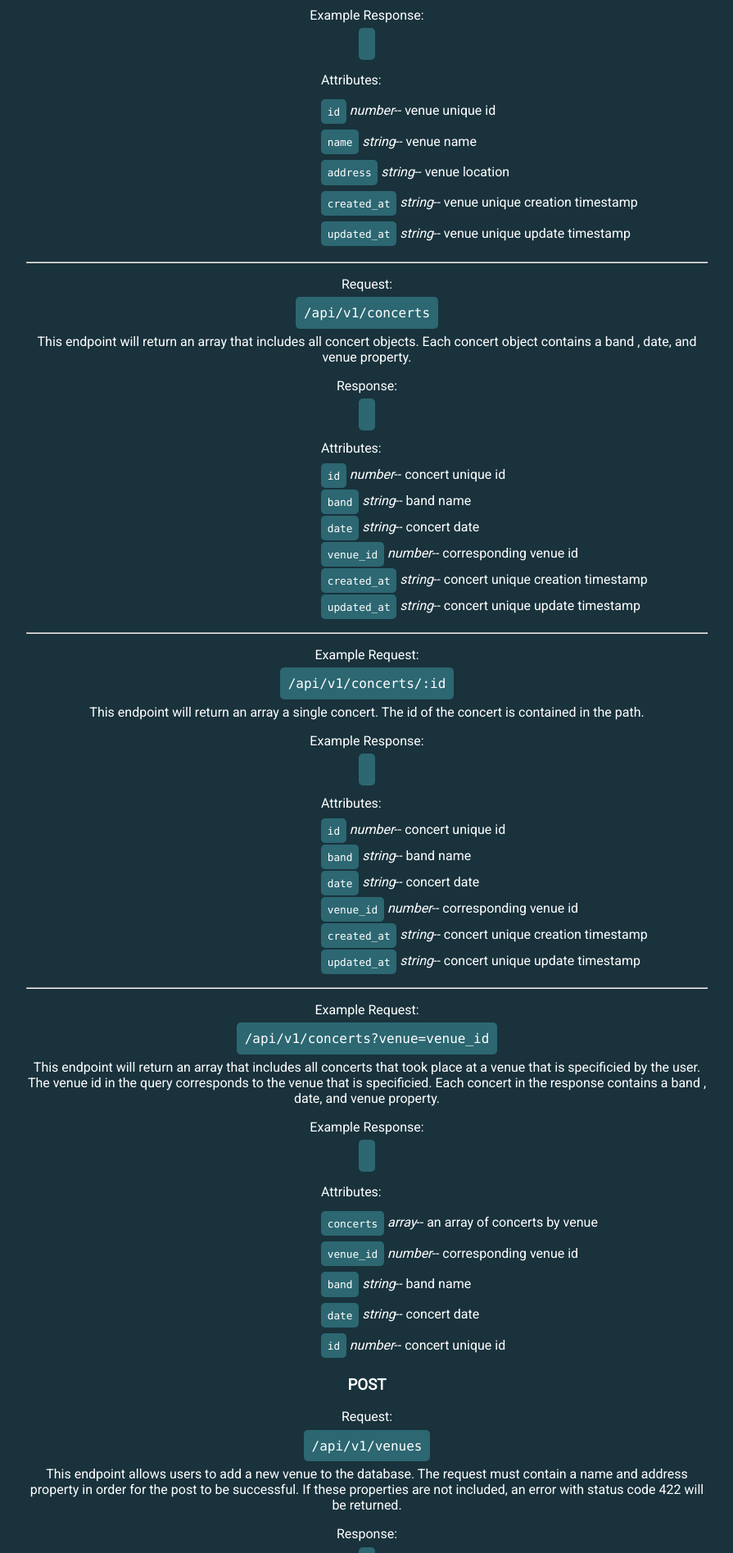
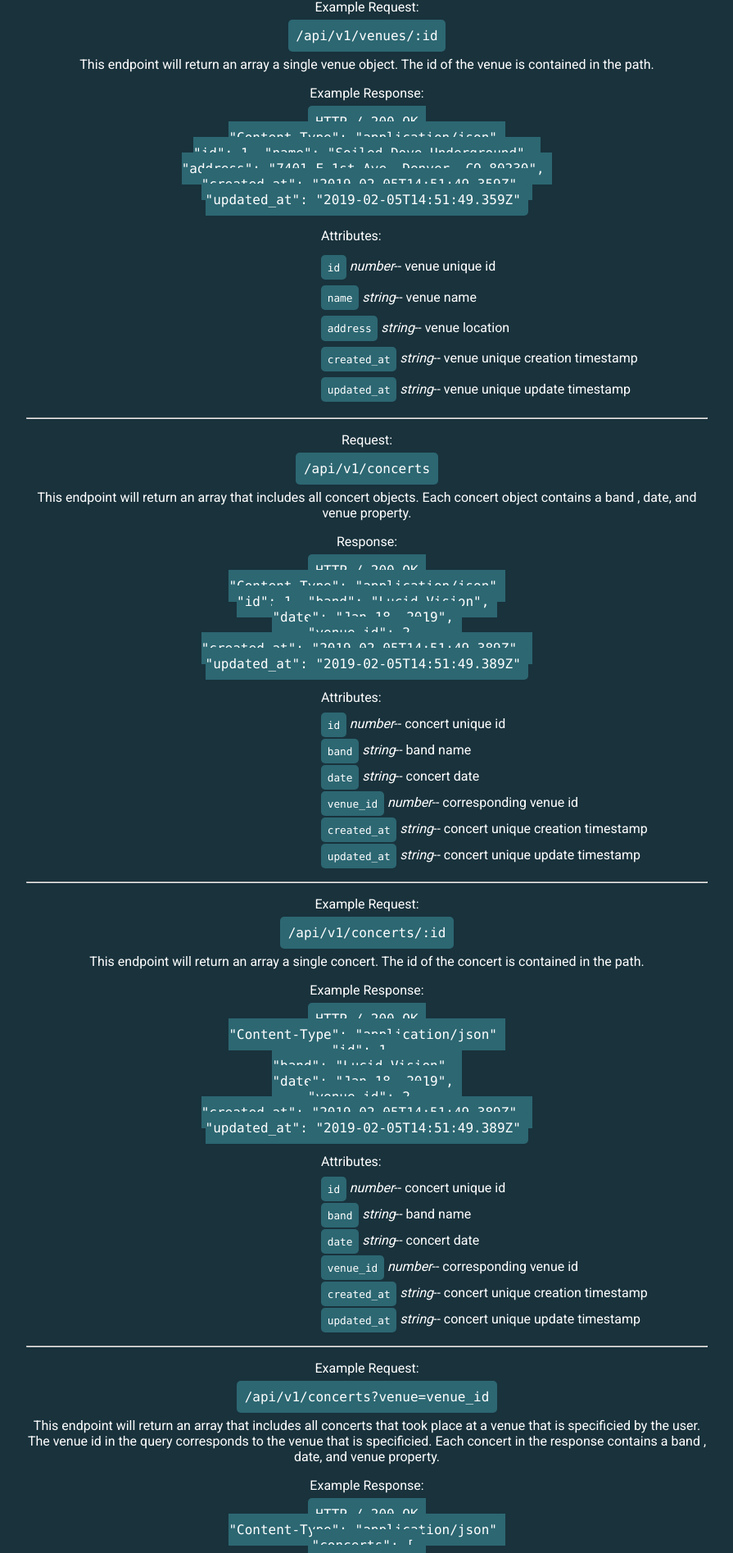
Before and after one commit to TMcMeans/byob-frontend, a React (Create React App) app: page / in a window 1280 px wide. Shown: the part 1452-3346 px from the top of the page at 82% size, without its empty margins (192-1087 px from the left). Built offline with nearby package versions, Linux system fonts and the light colour scheme; no server answers.

Commit message:
Add example responses

```diff
--- a/src/Documentation.js
+++ b/src/Documentation.js
@@ -1,6 +1,6 @@
 import React, { Component } from 'react';
 import './Documentation.css';
-import * as apiCalls from './helper/apiCalls';
+// import * as apiCalls from './helper/apiCalls';
 
 class Documentation extends Component {
   constructor() {
@@ -10,7 +10,7 @@ class Documentation extends Component {
       sampleConcerts: [],
       sampleOneVenue: [],
       sampleOneConcert: [],
-      sampleConcertsByVenue: [],
+      sampleConcertsByVenue: {},
       samplePostVenue: {},
       samplePostConcert: {},
       sampleUpdateVenue: {},
@@ -20,33 +20,33 @@ class Documentation extends Component {
     }
   }
 
-  componentDidMount = async () => {
-    const allVenues = await apiCalls.fetchAllVenues();
-    const allConcerts = await apiCalls.fetchAllConcerts();
-    const venueById = await apiCalls.fetchVenue(1);
-    const concertById = await apiCalls.fetchConcert(1);
-    const concertsByVenue = await apiCalls.fetchConcertsByVenue(1);
-    const postedVenue = await apiCalls.postVenue({ name: 'Baller Venue', address: '321 Fake St.' });
-    const postedConcert = await apiCalls.postConcert({ band: 'Nonos', date: 'Jan. 19, 1999', venue_id: 1 });
-    const updatedVenue = await apiCalls.updateVenue({ name: 'Dunghole', address: '123 Dump St.', id: 1 });
-    const updatedConcert = await apiCalls.updateConcert({ band: 'Nononos', date: 'Jan. 20, 1999', venue_id: 1 });
-    const deletedVenue = await apiCalls.deleteVenue(1);
-    const deletedConcert = await apiCalls.deleteConcert(1);
+  // componentDidMount = async () => {
+  //   const allVenues = await apiCalls.fetchAllVenues();
+  //   const allConcerts = await apiCalls.fetchAllConcerts();
+  //   const venueById = await apiCalls.fetchVenue(1);
+  //   const concertById = await apiCalls.fetchConcert(1);
+  //   const concertsByVenue = await apiCalls.fetchConcertsByVenue(1);
+  //   const postedVenue = await apiCalls.postVenue({ name: 'Baller Venue', address: '321 Fake St.' });
+  //   const postedConcert = await apiCalls.postConcert({ band: 'Nonos', date: 'Jan. 19, 1999' }, 1);
+  //   const updatedVenue = await apiCalls.updateVenue({ name: 'The Dive', address: '123 Dive St.', id: 1 });
+  //   const updatedConcert = await apiCalls.updateConcert({ band: 'Nononos', date: 'Jan. 20, 1999', venue_id: 1, id: 1 });
+  //   const deletedVenue = await apiCalls.deleteVenue(1);
+  //   const deletedConcert = await apiCalls.deleteConcert(1);
 
-    this.setState({
-      sampleVenues: allVenues,
-      sampleConcerts: allConcerts,
-      sampleOneVenue: venueById,
-      sampleOneConcert: concertById,
-      sampleConcertsByVenue: concertsByVenue,
-      samplePostVenue: postedVenue,
-      samplePostConcert: postedConcert,
-      sampleUpdateVenue: updatedVenue,
-      sampleUpdateConcert: updatedConcert,
-      sampleDeleteVenue: deletedVenue,
-      sampleDeleteConcert: deletedConcert
-    })
-  }
+  //   this.setState({
+  //     sampleVenues: allVenues,
+  //     sampleConcerts: allConcerts,
+  //     sampleOneVenue: venueById,
+  //     sampleOneConcert: concertById,
+  //     sampleConcertsByVenue: concertsByVenue,
+  //     samplePostVenue: postedVenue,
+  //     samplePostConcert: postedConcert,
+  //     sampleUpdateVenue: updatedVenue,
+  //     sampleUpdateConcert: updatedConcert,
+  //     sampleDeleteVenue: deletedVenue,
+  //     sampleDeleteConcert: deletedConcert
+  //   })
+  // }
 
   render() {
     return (
@@ -55,7 +55,6 @@ class Documentation extends Component {
         <p>
           This API contains information on 26 concert venues in Denver, Colorado, and 136 concerts that occured at these venues. Each venue entry contains an address and venue name, while each concert entry contains a date, name of band that performed, and the venue where the concert took place. The information was gathered using a web scraper on data from <a href="https://www.concertarchives.org/locations/denver-co">concert archives</a>, while addresses of venues were added manually.</p>
         <h2>Base URL</h2>
-        {/* Display example of base URL */}
         <p>The Base URL is the root URL for all of the API. If you ever make a request to the Concerts API and get back a 404 NOT FOUND response then double check the base URL first. The base URL is displayed below:</p>
         <pre><code>https://byob-concerts.herokuapp.com</code></pre>
         <p>The documentation below assumes you are prepending the Base URL to the endpoints in order to make requests.</p>
@@ -70,7 +69,15 @@ class Documentation extends Component {
           <pre><code>/api/v1/venues</code></pre>
           <p>This endpoint will return an array of all venue objects.</p>
           <p>Response:</p>
-          <pre><code>{/* SAMPLE RESPONSE */}</code></pre>
+          <pre><code>
+          HTTP / 200 OK <br />
+          "Content-Type": "application/json" <br />
+          "id": 1,
+          "name": "Soiled Dove Underground", <br />
+          "address": "7401 E 1st Ave, Denver, CO 80230", <br />
+          "created_at": "2019-02-05T14:51:49.359Z", <br />
+          "updated_at": "2019-02-05T14:51:49.359Z"
+          </code></pre>
           <ul>Attributes:
             <li><code className="list-code">id</code> <em>number</em>-- venue unique id</li>
             <li><code className="list-code">name</code> <em>string</em>-- venue name</li>
@@ -84,7 +91,15 @@ class Documentation extends Component {
           <pre><code>/api/v1/venues/:id</code></pre>
           <p>This endpoint will return an array a single venue object. The id of the venue is contained in the path.</p>
           <p>Example Response:</p>
-          <pre><code>{/* SAMPLE RESPONSE */}</code></pre>
+          <pre><code>
+          HTTP / 200 OK <br />
+          "Content-Type": "application/json" <br />
+          "id": 1,
+          "name": "Soiled Dove Underground", <br />
+          "address": "7401 E 1st Ave, Denver, CO 80230", <br />
+          "created_at": "2019-02-05T14:51:49.359Z", <br />
+          "updated_at": "2019-02-05T14:51:49.359Z"
+          </code></pre>
           <ul>Attributes:
             <li><code className="list-code">id</code> <em>number</em>-- venue unique id</li>
             <li><code className="list-code">name</code> <em>string</em>-- venue name</li>
@@ -98,7 +113,16 @@ class Documentation extends Component {
           <pre><code>/api/v1/concerts</code></pre>
           <p>This endpoint will return an array that includes all concert objects. Each concert object contains a band , date, and venue property.</p>
           <p>Response:</p>
-          <pre><code>{/* SAMPLE RESPONSE */}</code></pre>
+          <pre><code>
+          HTTP / 200 OK <br />
+          "Content-Type": "application/json" <br />
+          "id": 1,
+          "band": "Lucid Vision", <br />
+          "date": "Jan 18, 2019", <br />
+          "venue_id": 2, <br />
+          "created_at": "2019-02-05T14:51:49.389Z", <br />
+          "updated_at": "2019-02-05T14:51:49.389Z"
+          </code></pre>
           <ul>Attributes:
             <li><code className="list-code">id</code> <em>number</em>-- concert unique id</li>
             <li><code className="list-code">band</code> <em>string</em>-- band name</li>
@@ -113,7 +137,16 @@ class Documentation extends Component {
           <pre><code>/api/v1/concerts/:id</code></pre>
           <p>This endpoint will return an array a single concert. The id of the concert is contained in the path.</p>
           <p>Example Response:</p>
-          <pre><code>{/* SAMPLE RESPONSE */}</code></pre>
+          <pre><code>
+          HTTP / 200 OK <br />
+          "Content-Type": "application/json" <br />
+          "id": 1, <br />
+          "band": "Lucid Vision", <br />
+          "date": "Jan 18, 2019", <br />
+          "venue_id": 2, <br />
+          "created_at": "2019-02-05T14:51:49.389Z", <br />
+          "updated_at": "2019-02-05T14:51:49.389Z"
+          </code></pre>
           <ul>Attributes:
             <li><code className="list-code">id</code> <em>number</em>-- concert unique id</li>
             <li><code className="list-code">band</code> <em>string</em>-- band name</li>
@@ -128,7 +161,18 @@ class Documentation extends Component {
           <pre><code>/api/v1/concerts?venue=venue_id</code></pre>
           <p>This endpoint will return an array that includes all concerts that took place at a venue that is specificied by the user. The venue id in the query corresponds to the venue that is specificied. Each concert in the response contains a band , date, and venue property.</p>
           <p>Example Response:</p>
-          <pre><code>{/* SAMPLE RESPONSE */}</code></pre>
+          <pre><code>
+          HTTP / 200 OK <br />
+          "Content-Type": "application/json" <br />
+          "concerts": [ <br />
+
+              "venue_id": 1, <br />
+              "band": "Stanley Jordon", <br />
+              "date": "Jan 18, 2019", <br />
+              "id": 2 <br />
+
+          ]
+          </code></pre>
           <ul>Attributes:
             <li><code className="list-code">concerts</code> <em>array</em>-- an array of concerts by venue</li>
             <li><code className="list-code">venue_id</code> <em>number</em>-- corresponding venue id</li>
@@ -145,7 +189,13 @@ class Documentation extends Component {
           <p>This endpoint allows users to add a new venue to the database. The request must contain a name and address property in order for the post to be successful. If these properties are not included, an error with status code 422 will be returned.
           </p>
           <p>Response:</p>
-          <pre><code>{/* SAMPLE RESPONSE */}</code></pre>
+          <pre><code>
+          HTTP / 201 CREATED <br />
+          "Content-Type": "application/json" <br />
+          "name": "Baller Venue", <br />
+          "address": "321 Fake St.", <br />
+          "id": 29
+          </code></pre>
           <ul>Attributes:
             <li><code className="list-code">name</code> <em>string</em>-- venue name</li>
             <li><code className="list-code">id</code> <em>number</em>-- venue unique id</li>
@@ -158,7 +208,14 @@ class Documentation extends Component {
           <p>This endpoint allows users to add a new concert to the database to a specific venue. The request must contain a band and date property in order for the post to be successful. If these properties are not included, an error with status code 500 will be returned.
           </p>
           <p>Response:</p>
-          <pre><code>{/* SAMPLE RESPONSE */}</code></pre>
+          <pre><code>
+          HTTP / 201 CREATED <br />
+          "Content-Type": "application/json" <br />
+          "band": "Nonos", <br />
+          "date": "Jan. 19, 1999", <br />
+          "venue_id": 1, <br />
+          "id": 139
+          </code></pre>
           <ul>Attributes:
             <li><code className="list-code">band</code> <em>string</em>-- band name</li>
             <li><code className="list-code">date</code> <em>string</em>-- concert date</li>
@@ -176,7 +233,13 @@ class Documentation extends Component {
           <p>This endpoint allows users to update an existing venue in the database. The request should contain a name and address property.
           </p>
           <p>Example Response:</p>
-          <pre><code>{/* SAMPLE RESPONSE */}</code></pre>
+          <pre><code>
+          HTTP / 202 ACCEPTED <br />
+          "Content-Type": "application/json" <br />
+          "name": "The Dive", <br />
+          "address": "123 Dive St.", <br />
+          "id": 1
+          </code></pre>
           <ul>Attributes:
           <li><code className="list-code">name</code> <em>string</em>-- venue name</li>
             <li><code className="list-code">id</code> <em>number</em>-- venue unique id</li>
@@ -189,7 +252,14 @@ class Documentation extends Component {
           <p>This endpoint allows users to update an existing concert in the database. The request should contain a band and date property.
           </p>
           <p>Example Response:</p>
-          <pre><code>{/* SAMPLE RESPONSE */}</code></pre>
+          <pre><code>
+          HTTP / 202 ACCEPTED <br />
+          "Content-Type": "application/json" <br />
+          "band": "Nononos", <br />
+          "date": "Jan. 20, 1999", <br />
+          "venue_id": 1, <br />
+          "id": 1
+          </code></pre>
           <ul>Attributes:
             <li><code className="list-code">band</code> <em>string</em>-- band name</li>
             <li><code className="list-code">date</code> <em>string</em>-- concert date</li>
@@ -206,10 +276,13 @@ class Documentation extends Component {
             This endpoint allows users to delete an existing venue in the database. The id of the venue to be deleted is a params of the request. If there is an error, a response with status 501 should be returned.
           </p>
           <p>Example Response:</p>
-          <pre><code>{/* SAMPLE RESPONSE */}</code></pre>
+          <pre><code>
+          HTTP / 202 ACCEPTED <br />
+          "Content-Type": "application/json" <br />
+          "venue": 1
+          </code></pre>
           <ul>Attributes:
-          <li><code className="list-code">name</code> <em>string</em>-- venue name</li>
-            <li><code className="list-code">id</code> <em>number</em>-- venue unique id</li>
+            <li><code className="list-code">venue</code> <em>number</em>-- venue unique id</li>
             <li><code className="list-code">address</code> <em>string</em>-- venue location</li>
           </ul>
           <hr />
@@ -220,7 +293,11 @@ class Documentation extends Component {
           <p>This endpoint allows users to delete an existing concert in the database. The id of the concert to be deleted is a params of the request. If there is an error, a response with status 501 should be returned.
           </p>
           <p>Example Response:</p>
-          <pre><code>{/* SAMPLE RESPONSE */}</code></pre>
+          <pre><code className="response-code">
+          HTTP / 202 ACCEPTED <br />
+          "Content-Type": "application/json" <br />
+          "id": 1
+          </code></pre>
           <ul>Attributes:
             <li><code className="list-code">id</code> <em>number</em>-- concert unique id</li>
           </ul>
--- a/src/helper/apiCalls.js
+++ b/src/helper/apiCalls.js
@@ -72,8 +72,8 @@ export const postVenue = async (venue) => {
   }
 }
 
-export const postConcert = async (concert) => {
-  const url = 'https://byob-concerts.herokuapp.com/api/v1/concerts';
+export const postConcert = async (concert, venueId) => {
+  const url = `https://byob-concerts.herokuapp.com/api/v1/venues/${venueId}/concerts`;
   const response = await fetch(url, {
     method: 'POST',
     headers: {
```
